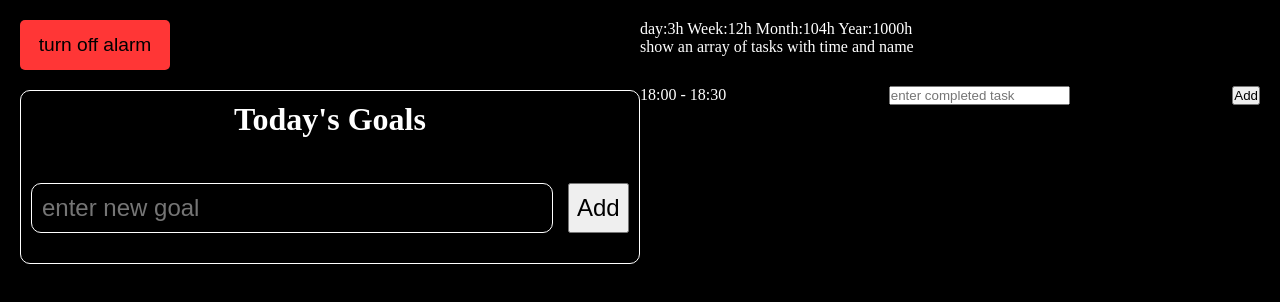
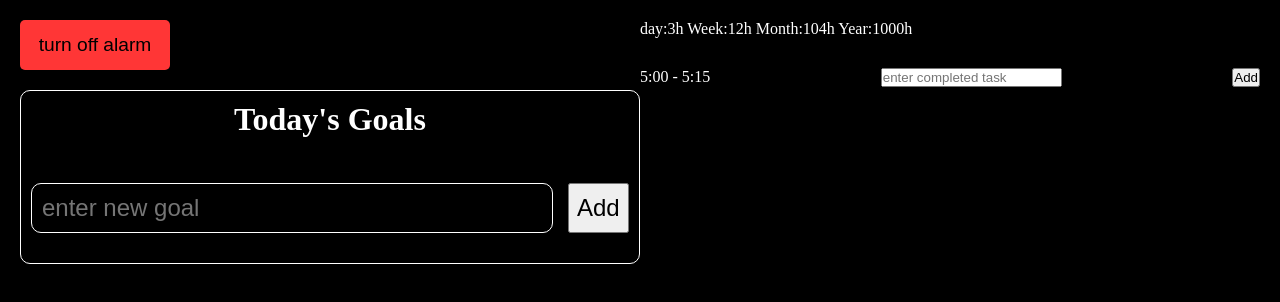
Before and after one commit to danifromecuador/we-are-what-we-repeatedly-do, a React (Vite) app: page / in a window 1280 px wide. Shown: the top 302 px of the page. Built offline with nearby package versions, Linux system fonts and the light colour scheme.

Commit message:
Create new done task and render all tasks

```diff
--- a/src/task_tracker/TaskTracker.jsx
+++ b/src/task_tracker/TaskTracker.jsx
@@ -1,13 +1,25 @@
+import { useState, useEffect } from 'react'
+
 import { Counter } from './components/Counter.jsx'
 import { Tasks } from './components/Tasks.jsx'
 import { New } from './components/New.jsx'
 
 export const TaskTracker = () => {
+  const [array, setArray] = useState([])
+
+  const getData = (data) => {
+    setArray([...data])
+  }
+
+  useEffect(()=>{
+    console.log(array);
+  }, [array])
+
   return (
     <div className="task-tracker">
       <Counter />
-      <Tasks />
-      <New />
+      <Tasks Array={array}/>
+      <New Data={getData}/>
     </div>
   )
 }
--- a/src/task_tracker/components/New.jsx
+++ b/src/task_tracker/components/New.jsx
@@ -1,33 +1,50 @@
-import { useState } from "react"
-import PropTypes from 'prop-types'
+import { useState, useEffect } from "react"
 
-export const New = () => {
+export const New = ({Data}) => {
   const [input, setInput] = useState("")
   const [completedTask, setCompletedTask] = useState([])
+  const [pastDate, setPastDate] = useState("null")
 
   const handleInput = (e) => setInput(e.target.value)
 
   const handleCompletedTaskAddBtn = () => {
-    setCompletedTask([...completedTask], input)
-    console.log(completedTask);
+    if (input !== "") setCompletedTask([...completedTask, { "time_range": pastDate, "text": input }])
     setInput("")
+    Data(completedTask)
   }
 
   const handleEnterKey = (e) => {
     if (e.key === "Enter") handleCompletedTaskAddBtn()
   }
 
+  const getPastTimeRange = () => {
+    let pastDateString = "none"
+    const currentDate = new Date()
+    const hours = currentDate.getHours()
+    const minutes = currentDate.getSeconds()
+    if (minutes >= 0 && minutes < 15) pastDateString = `${hours - 1}:45 - ${hours}:00`
+    if (minutes >= 15 && minutes < 30) pastDateString = `${hours}:00 - ${hours}:15`
+    if (minutes >= 30 && minutes < 45) pastDateString = `${hours}:15 - ${hours}:30`
+    if (minutes >= 45 && minutes <= 59) pastDateString = `${hours}:30 - ${hours}:45`
+    setPastDate(pastDateString)
+  }
 
+  useEffect(() => {
+    const intervalId = setInterval(() => {
+      getPastTimeRange()
+    }, 1000);
 
+    return () => clearInterval(intervalId)
+  }, [])
 
-
-
-
+  useEffect(() => {
+    // console.log(completedTask);
+  }, [completedTask])
 
   return (
     <div className="new">
       <div className="current-block">
-        18:00 - 18:30
+        {pastDate}
       </div>
       <input
         type="text"
@@ -35,7 +52,6 @@ export const New = () => {
         value={input}
         onChange={(e) => handleInput(e)}
         onKeyDown={handleEnterKey}
-
       />
       <button
         type="button"
@@ -47,7 +63,3 @@ export const New = () => {
     </div>
   )
 }
-
-New.propTypes = {
-  CompletedTask: PropTypes.oneOf([PropTypes.number, PropTypes.string]).isRequired,
-}
--- a/src/task_tracker/components/Tasks.jsx
+++ b/src/task_tracker/components/Tasks.jsx
@@ -1,7 +1,10 @@
-export const Tasks = () => {
+export const Tasks = ({Array}) => {
+
   return (
     <div className="tasks">
-      show an array of tasks with time and name
+      { Array.map((e, i)=>(
+        <li key={i}>{e.time_range}  ..........  {e.text}</li>
+      ))}
     </div>
   )
 }
```
